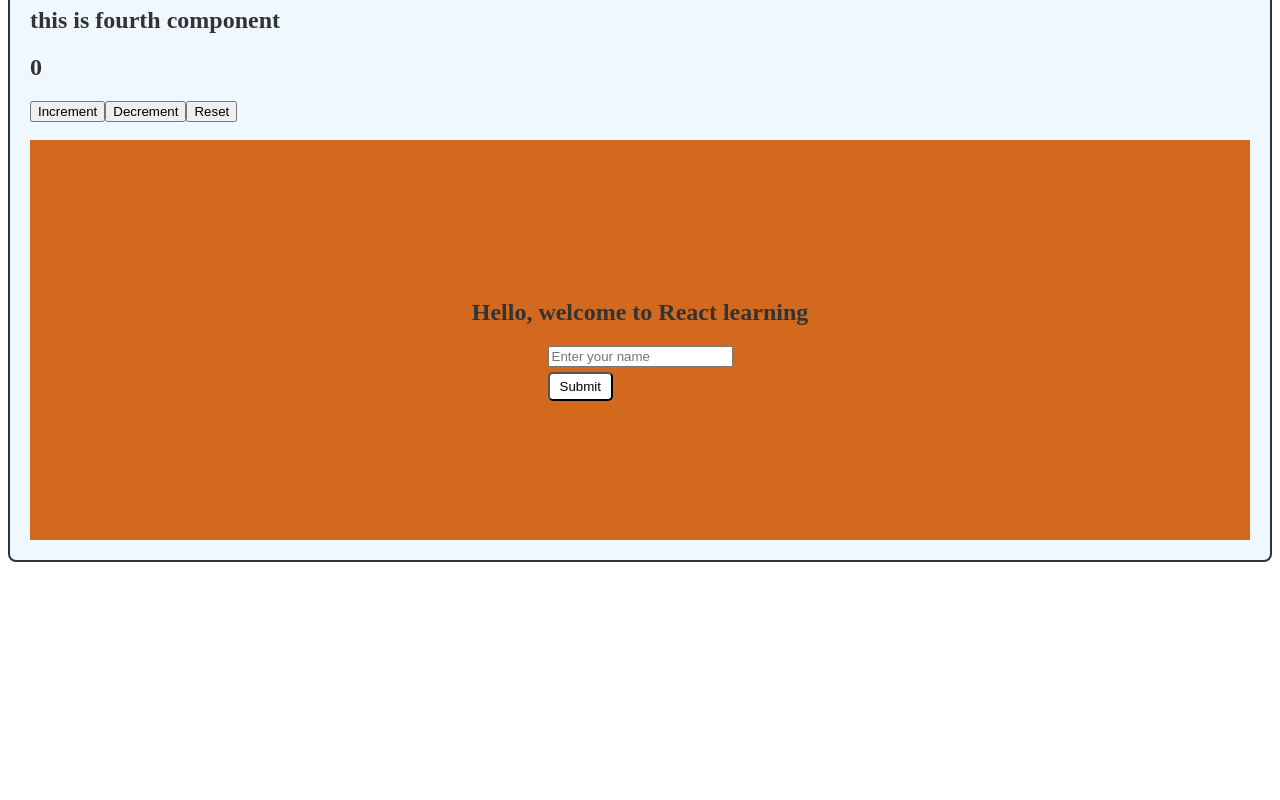
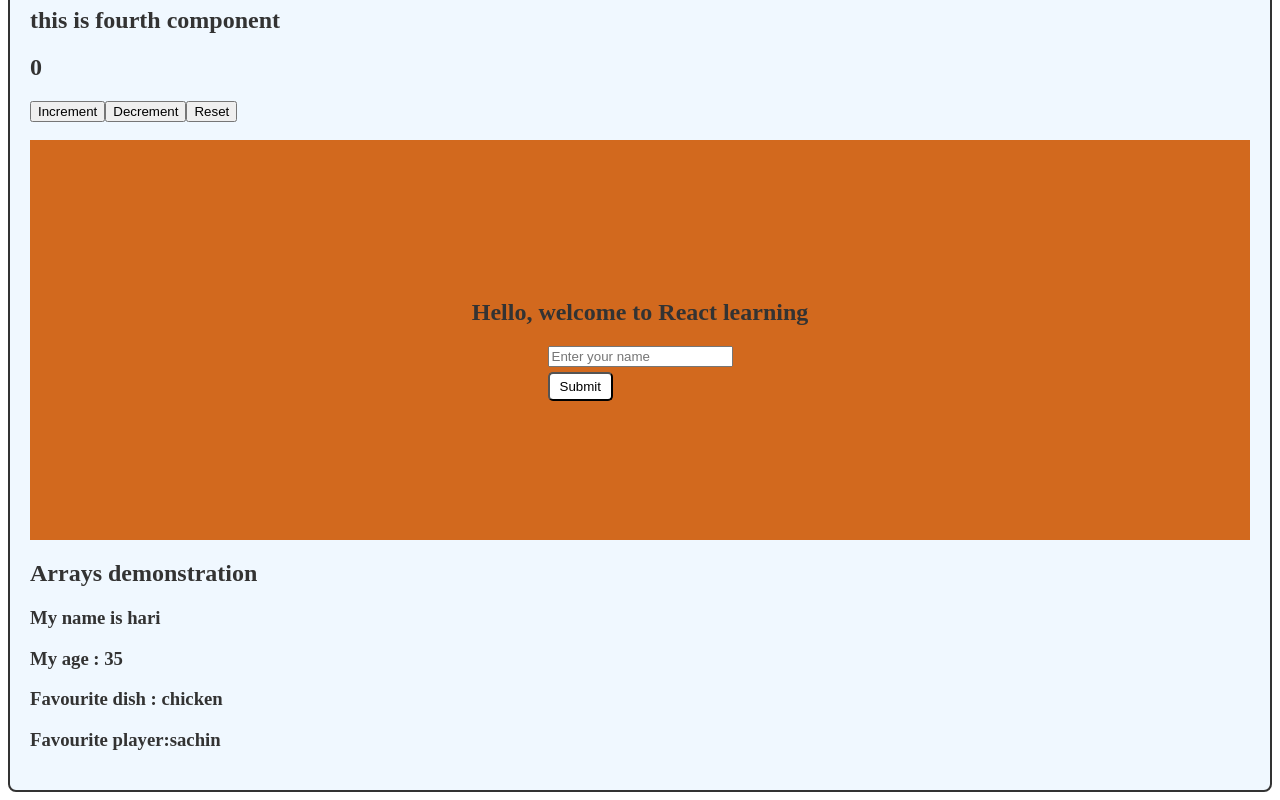
Before and after one commit to htekkam/React-Tutorial, a React (Create React App) app in the folder my-react-app/: page / in a window 1280 px wide. Shown: the part 667-1467 px from the top of the page. Before the commit the page ends 1237 px from the top, so only its background shows below. Built offline with nearby package versions, Linux system fonts and the light colour scheme.

Commit message:
added toastify package and array usage

```diff
--- a/my-react-app/package.json
+++ b/my-react-app/package.json
@@ -10,6 +10,7 @@
     "react": "^19.1.0",
     "react-dom": "^19.1.0",
     "react-scripts": "5.0.1",
+    "react-toastify": "^11.0.5",
     "web-vitals": "^2.1.4"
   },
   "scripts": {
--- a/my-react-app/src/App.jsx
+++ b/my-react-app/src/App.jsx
@@ -9,6 +9,7 @@ import StateManagement from './StateManagement'
 import ClickEvent from './ClickEvent'
 import FormExample from './FormExample'
 import FormExample2 from './FormExample2'
+import SampleArray from './SampleArray'
 
 let a = "Thriller"
 let b = "Suspense"
@@ -45,6 +46,7 @@ function App() {
       <br/>
 
       <FormExample2/>
+      <SampleArray/>
     </div>
   )
 }
--- a/my-react-app/src/FormExample2.jsx
+++ b/my-react-app/src/FormExample2.jsx
@@ -1,6 +1,7 @@
 
 
 import React, { useState } from 'react'
+import { ToastContainer, toast } from 'react-toastify';
 
 const FormExample2 = () => {
 
@@ -13,16 +14,19 @@ const FormExample2 = () => {
     const userDetails = (e)=>{
         e.preventDefault()
         setNewUser(userName)
+        notify()
     }
 
+    const notify = () => toast("user details saved  successfully")
   return (
     <section className='formSection'>
         <h2>Hello,{newUser} welcome to React learning</h2>
+        <ToastContainer/>
         <div>
-         <form>
+         <form onSubmit={userDetails}>
             <input type='text' placeholder='Enter your name' onChange={getUserName} />
          <br/>
-         <button className='submitBtn' onClick={userDetails}>Submit</button>
+         <button className='submitBtn'>Submit</button>
          </form>
 
         </div>
--- /dev/null
+++ b/my-react-app/src/SampleArray.jsx
@@ -0,0 +1,32 @@
+
+
+import React from 'react'
+
+let sampleArray = ["hari",35,{job:"job-less"},{hobbies:"playing cricket"}]
+let personalInfo = [
+    {
+        dish:"chicken",
+        player:"sachin"
+    }
+]
+
+
+const SampleArray = () => {
+  return (
+    <div>
+      <h2>Arrays demonstration</h2>
+      <h3>My name is {sampleArray[0]}</h3>
+      <h3>My age : {sampleArray[1]}</h3>
+      {personalInfo.map((item) =>{
+        return(
+            <div>
+                <h3>Favourite dish : {item.dish}</h3>
+                <h3>Favourite player:{item.player}</h3>
+            </div>
+        )
+      })}
+    </div>
+  )
+}
+
+export default SampleArray
```
Also changed, not shown: 1 other file (tests, documents, lock files or other folders).
